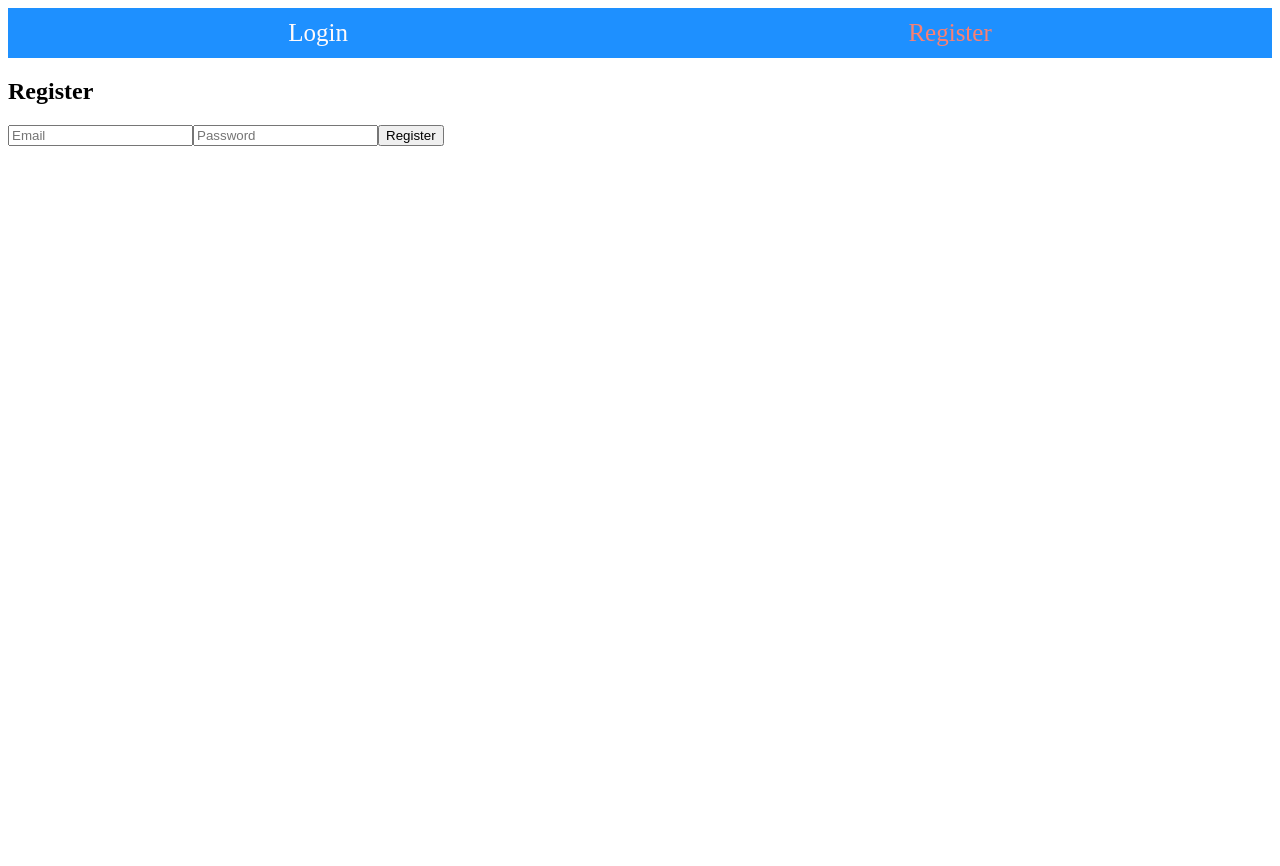
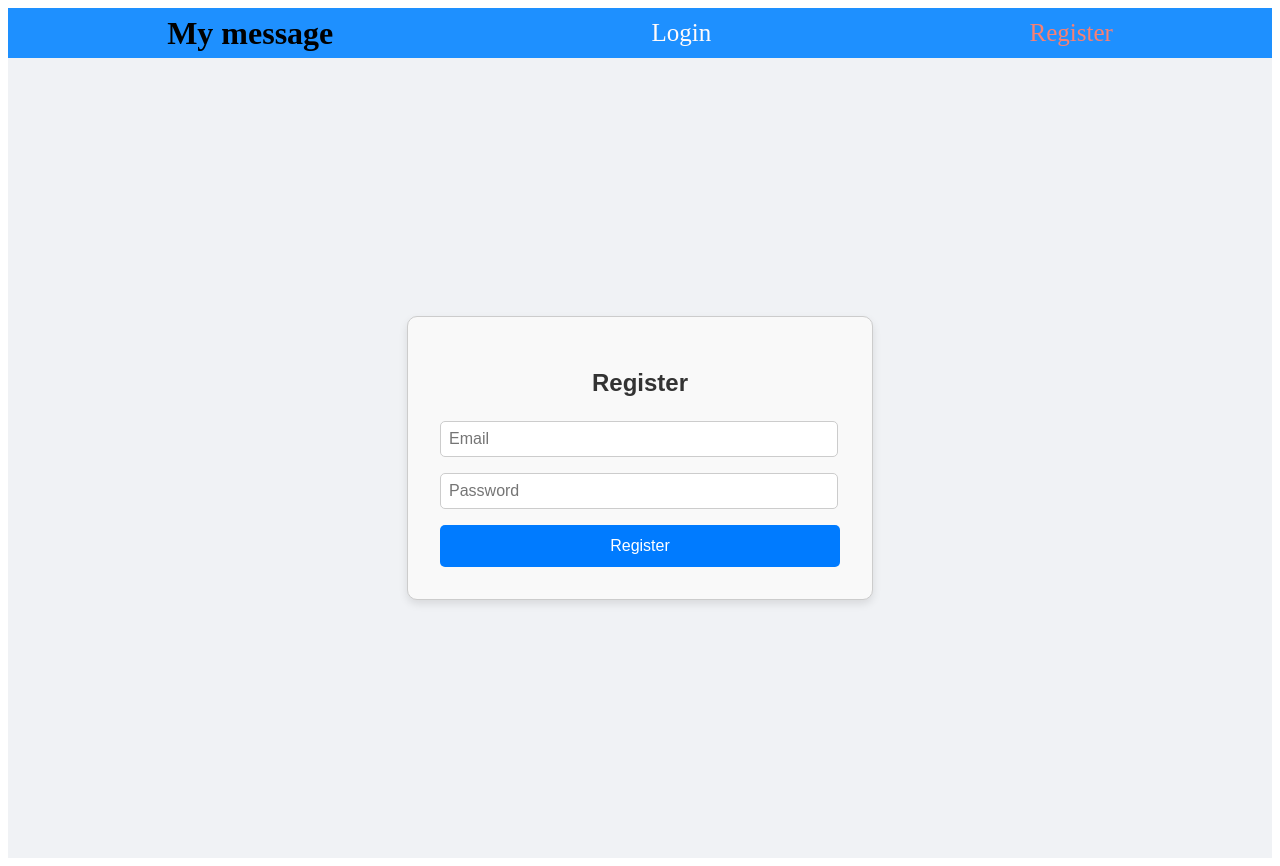
Before and after one commit to DenysStrilchuk/messenger-app-react-ts, a React (Create React App) app: page /registration in a window 1280 px wide. Before the commit the page ends 800 px from the top, so only its background shows below. Built offline with nearby package versions, Linux system fonts and the light colour scheme; no server answers.

Commit message:
add routing

```diff
--- /dev/null
+++ b/src/components/AuthContainer/Login/Login.module.css
@@ -0,0 +1,55 @@
+.loginContainer {
+    display: flex;
+    justify-content: center;
+    align-items: center;
+    height: 100vh;
+    background-color: #f0f2f5;
+}
+
+.loginForm {
+    max-width: 400px;
+    margin: 0 auto;
+    padding: 2rem;
+    border: 1px solid #ccc;
+    border-radius: 10px;
+    background-color: #f9f9f9;
+    box-shadow: 0 4px 8px rgba(0, 0, 0, 0.1);
+}
+
+.loginForm h2 {
+    margin-bottom: 1.5rem;
+    text-align: center;
+    font-family: 'Arial', sans-serif;
+    color: #333;
+}
+
+.loginInput {
+    width: calc(100% - 20px);
+    margin-bottom: 1rem;
+    padding: 0.5rem;
+    border: 1px solid #ccc;
+    border-radius: 5px;
+    font-size: 1rem;
+}
+
+.loginInput:focus {
+    border-color: #007bff;
+    box-shadow: 0 0 0 3px rgba(0, 123, 255, 0.25);
+    outline: none;
+}
+
+.loginButton {
+    width: 100%;
+    padding: 0.75rem;
+    border: none;
+    border-radius: 5px;
+    background-color: #007bff;
+    color: white;
+    font-size: 1rem;
+    cursor: pointer;
+    transition: background-color 0.3s;
+}
+
+.loginButton:hover {
+    background-color: #0056b3;
+}
--- a/src/components/AuthContainer/Login/Login.tsx
+++ b/src/components/AuthContainer/Login/Login.tsx
@@ -1,6 +1,7 @@
 import React, { useState } from 'react';
 
 import {login} from "../../../services";
+import css from './Login.module.css'
 
 
 
@@ -22,13 +23,27 @@ const Login: React.FC = () => {
     };
 
     return (
-        <form onSubmit={handleSubmit}>
+        <div className={css.loginContainer}>
+        <form onSubmit={handleSubmit} className={css.loginForm}>
             <h2>Login</h2>
-            <input type="email" value={email} onChange={(e) => setEmail(e.target.value)} placeholder="Email" />
-            <input type="password" value={password} onChange={(e) => setPassword(e.target.value)} placeholder="Password" />
-            <button type="submit">Login</button>
+            <input
+                type="email"
+                value={email}
+                onChange={(e) => setEmail(e.target.value)}
+                placeholder="Email"
+                className={css.loginInput}
+            />
+            <input
+                type="password"
+                value={password}
+                onChange={(e) => setPassword(e.target.value)}
+                placeholder="Password"
+                className={css.loginInput}
+            />
+            <button type="submit" className={css.loginButton}>Login</button>
         </form>
+        </div>
     );
 };
 
-export { Login };
+export {Login};
--- /dev/null
+++ b/src/components/AuthContainer/Register/Register.module.css
@@ -0,0 +1,55 @@
+.registerContainer {
+    display: flex;
+    justify-content: center;
+    align-items: center;
+    height: 100vh;
+    background-color: #f0f2f5;
+}
+
+.registerForm {
+    max-width: 400px;
+    margin: 0 auto;
+    padding: 2rem;
+    border: 1px solid #ccc;
+    border-radius: 10px;
+    background-color: #f9f9f9;
+    box-shadow: 0 4px 8px rgba(0, 0, 0, 0.1);
+}
+
+.registerForm h2 {
+    margin-bottom: 1.5rem;
+    text-align: center;
+    font-family: 'Arial', sans-serif;
+    color: #333;
+}
+
+.registerInput {
+    width: calc(100% - 20px);
+    margin-bottom: 1rem;
+    padding: 0.5rem;
+    border: 1px solid #ccc;
+    border-radius: 5px;
+    font-size: 1rem;
+}
+
+.registerInput:focus {
+    border-color: #007bff;
+    box-shadow: 0 0 0 3px rgba(0, 123, 255, 0.25);
+    outline: none;
+}
+
+.registerButton {
+    width: 100%;
+    padding: 0.75rem;
+    border: none;
+    border-radius: 5px;
+    background-color: #007bff;
+    color: white;
+    font-size: 1rem;
+    cursor: pointer;
+    transition: background-color 0.3s;
+}
+
+.registerButton:hover {
+    background-color: #0056b3;
+}
--- a/src/components/AuthContainer/Register/Register.tsx
+++ b/src/components/AuthContainer/Register/Register.tsx
@@ -1,6 +1,7 @@
 import React, { useState } from 'react';
 
 import { register } from "../../../services";
+import css from "./Register.module.css";
 
 const Register: React.FC = () => {
     const [email, setEmail] = useState('');
@@ -20,22 +21,26 @@ const Register: React.FC = () => {
     };
 
     return (
-        <form onSubmit={handleSubmit}>
+        <div className={css.registerContainer}>
+        <form onSubmit={handleSubmit} className={css.registerForm}>
             <h2>Register</h2>
             <input
                 type="email"
                 value={email}
                 onChange={(e) => setEmail(e.target.value)}
                 placeholder="Email"
+                className={css.registerInput}
             />
             <input
                 type="password"
                 value={password}
                 onChange={(e) => setPassword(e.target.value)}
                 placeholder="Password"
+                className={css.registerInput}
             />
-            <button type="submit">Register</button>
+            <button type="submit" className={css.registerButton}>Register</button>
         </form>
+        </div>
     );
 };
 
--- a/src/components/HeaderContainer/Header.tsx
+++ b/src/components/HeaderContainer/Header.tsx
@@ -4,6 +4,7 @@ import {NavLink} from "react-router-dom";
 const Header = () => {
     return (
         <div className={css.Header}>
+            <h1>My message</h1>
             <NavLink to={'/login'}>Login</NavLink>
             <NavLink to={'/registration'}>Register</NavLink>
         </div>
--- a/src/pages/LoginPage.tsx
+++ b/src/pages/LoginPage.tsx
@@ -1,4 +1,4 @@
-import {Login} from "../components";
+import {Login} from "../components/AuthContainer/Login/Login";
 
 
 const LoginPage = () => {
--- a/src/pages/RegisterPage.tsx
+++ b/src/pages/RegisterPage.tsx
@@ -1,4 +1,4 @@
-import {Register} from "../components";
+import {Register} from "../components/AuthContainer/Register/Register";
 
 const RegisterPage = () => {
     return (
```
